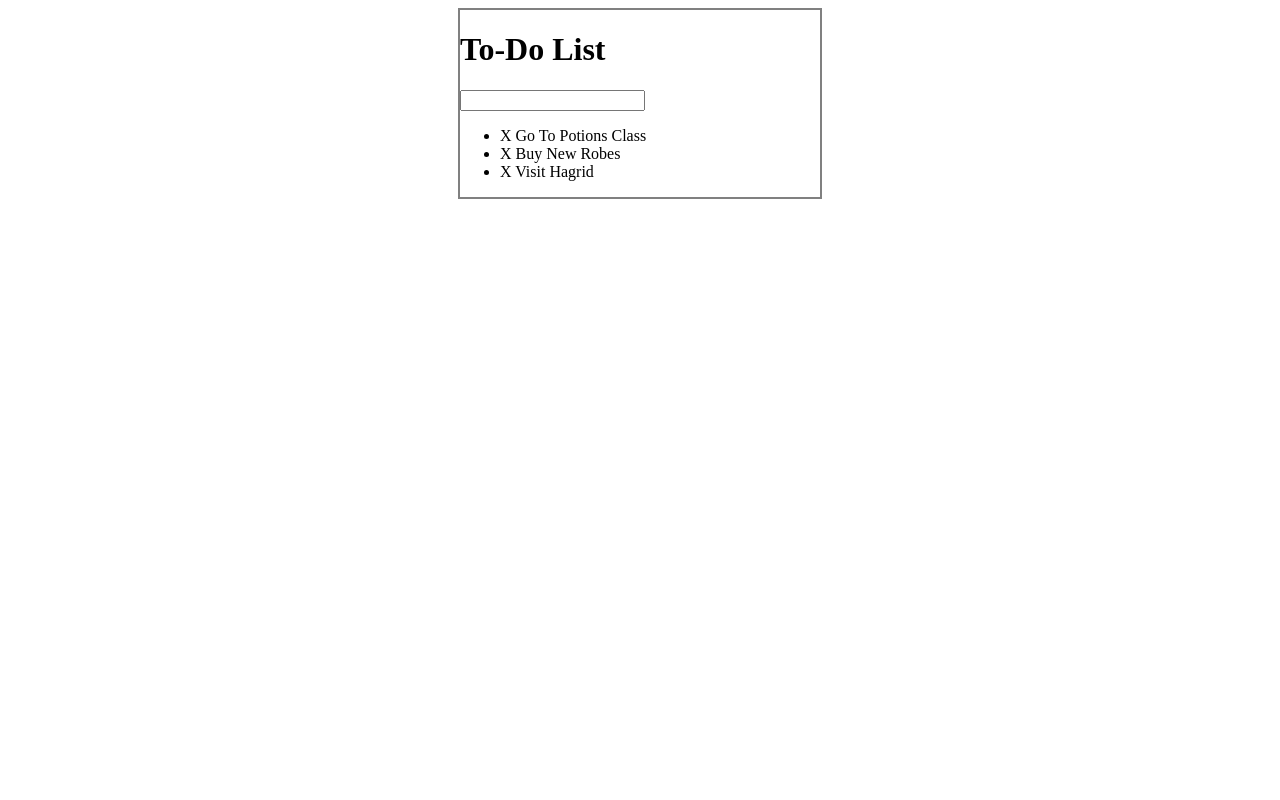
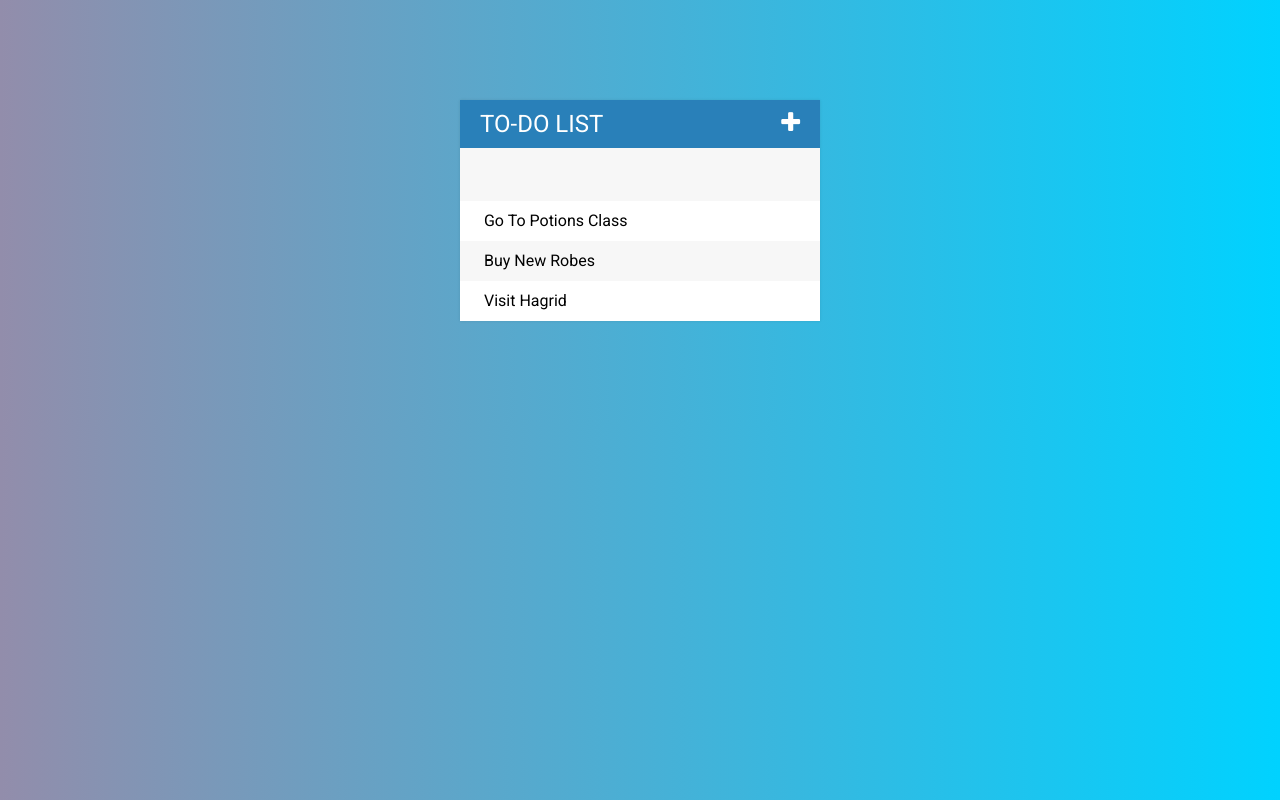
Before and after one commit to Johnso23/udemy-bootcamp, a plain HTML site: page todo-list/todo/todo.html in a window 1280 px wide. Drawn offline with nearby package versions, Linux system fonts and the light colour scheme.

Commit message:
finish to-do list app

```diff
--- a/todo-list/todo/assets/css/todo.css
+++ b/todo-list/todo/assets/css/todo.css
@@ -1,8 +1,50 @@
+body {
+	font-family: 'Roboto', sans-serif;
+	background: #00d2ff;  /* fallback for old browsers */
+	background: -webkit-linear-gradient(to right, #928DAB, #00d2ff);  /* Chrome 10-25, Safari 5.1-6 */
+	background: linear-gradient(to right, #928DAB, #00d2ff); /* W3C, IE 10+/ Edge, Firefox 16+, Chrome 26+, Opera 12+, Safari 7+ */
+
+
+
+
+}
+
+h1 {
+	background: #2980b9;
+	color: white;
+	margin: 0;
+	padding: 10px 20px;
+	text-transform: uppercase;
+	font-size: 24px;
+	font-weight: normal;
+}
+
+
+ul {
+	list-style: none;
+	margin: 0;
+	padding: 0;
+}
+
+li {
+	background: #fff;
+	height: 40px;
+	line-height: 40px;
+
+
+}
+
+li:nth-child(2n){
+	background: #f7f7f7;
+}
+
+
 #container {
 	background-color: white;
 	width: 360px;
-	margin: 0 auto;
-	border: 2px solid gray;
+	margin: 100px auto;
+	background: #f7f7f7;
+	box-shadow: 0 0 3px rgba(0, 0, 0, 0.1);
 }
 
 .completed{
@@ -10,3 +52,45 @@
 	text-decoration: line-through;
 
 }
+
+
+
+
+span{
+	background-color: #e74c3c;
+	height: 40px;
+	margin-right: 20px;
+	text-align: center;
+	color: white;
+	width: 0px;
+	display: inline-block;
+	transition: 0.2s linear;
+	opacity: 0;
+
+
+}
+
+li:hover span{
+	width: 40px;
+	opacity: 1.0;
+}
+
+input {
+	font-size: 18px;
+	color: #2980b9;
+	background-color: #f7f7f7;
+	width: 100%;
+	padding: 13px 13px 13px 20px ;
+	box-sizing: border-box;
+	border: 3px solid rgba(0, 0, 0, 0 );
+}
+
+input:focus{
+	background: #fff;
+	border: 3px solid #2980b9;
+
+}
+
+.fa-plus{
+	float: right;
+}
--- a/todo-list/todo/assets/js/todo.js
+++ b/todo-list/todo/assets/js/todo.js
@@ -24,13 +24,13 @@
 
 
 //Check Off Specific Todos By Clicking/Rehash code ^^^
-$("li").click(function(){
+$("ul").on("click", "li", function(){
 	$(this).toggleClass("completed");
-});
+}); //only listening to li's in code
 
 //Click on X to delete Todo
 
-$("span").click(function(event){
+$("ul").on("click", "span", function(event){ //clicks only when a span is clicked
 	$(this).parent().fadeOut(500, function(){
 		$(this).remove;
 	});
@@ -41,7 +41,12 @@ $("input[type='text'").keypress(function(event){
 	if(event.which === 13){
 		//grabbing new todo text from input
 		var todoText = $(this).val();
+		$(this).val("");
 		///create a new li and add to ul
-		$("ul").append("<li>" + todoText + "</li>")
+		$("ul").append("<li><span><i class='fa fa-trash'></i></span> "+ todoText + "</li>")
 	}
 });
+
+$("fa-plus").click(function(){
+	$("input[type='text'").fadeToggle();
+});
--- a/todo-list/todo/todo.html
+++ b/todo-list/todo/todo.html
@@ -3,21 +3,26 @@
 <head>
 	<title>TODO list</title>
 	<link rel="stylesheet" type="text/css" href="assets/css/todo.css">
-	<script
+
+  <link href="https://fonts.googleapis.com/css?family=Roboto" rel="stylesheet">
+  <link rel="stylesheet" type="text/css" href="https://cdnjs.cloudflare.com/ajax/libs/font-awesome/4.7.0/css/font-awesome.css">
+  <script
   src="https://code.jquery.com/jquery-2.2.4.js"
   integrity="sha256-iT6Q9iMJYuQiMWNd9lDyBUStIq/8PuOW33aOqmvFpqI="
   crossorigin="anonymous"></script>
 </head>
 <body>
 
+
+
 <div id="container">
-	<h1>To-Do List</h1>
+	<h1>To-Do List<i class="fa fa-plus"></i></h1>
 	<input type="text">
 
 	<ul>
-	<li><span>X</span> Go To Potions Class</li>
-	<li><span>X</span> Buy New Robes</li>
-	<li><span>X</span> Visit Hagrid</li>
+	<li><span><i class="fa fa-trash"></i></span> Go To Potions Class</li>
+	<li><span><i class="fa fa-trash"></i></span> Buy New Robes</li>
+	<li><span><i class="fa fa-trash"></i></span> Visit Hagrid</li>
 
 	</ul>
 </div>
```
